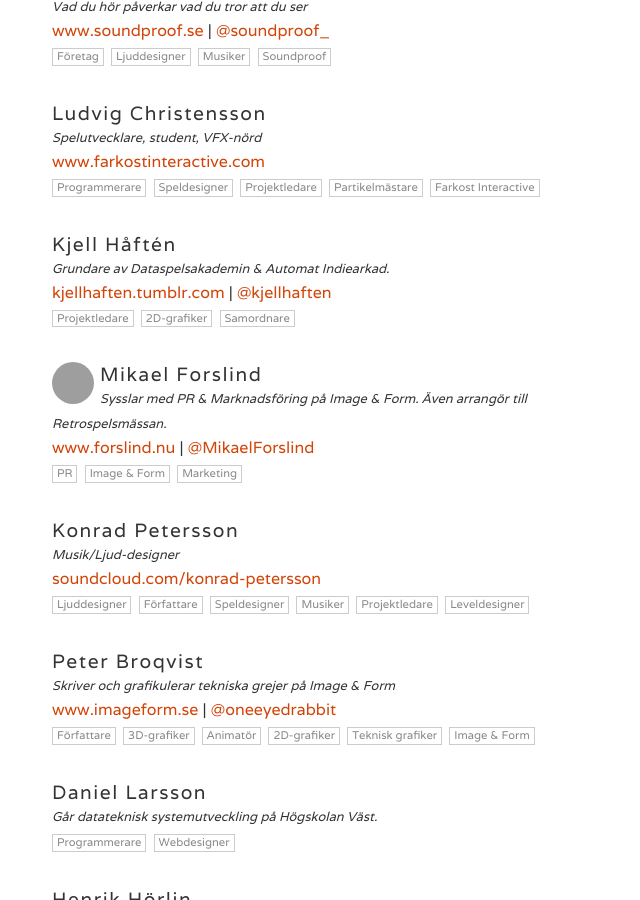
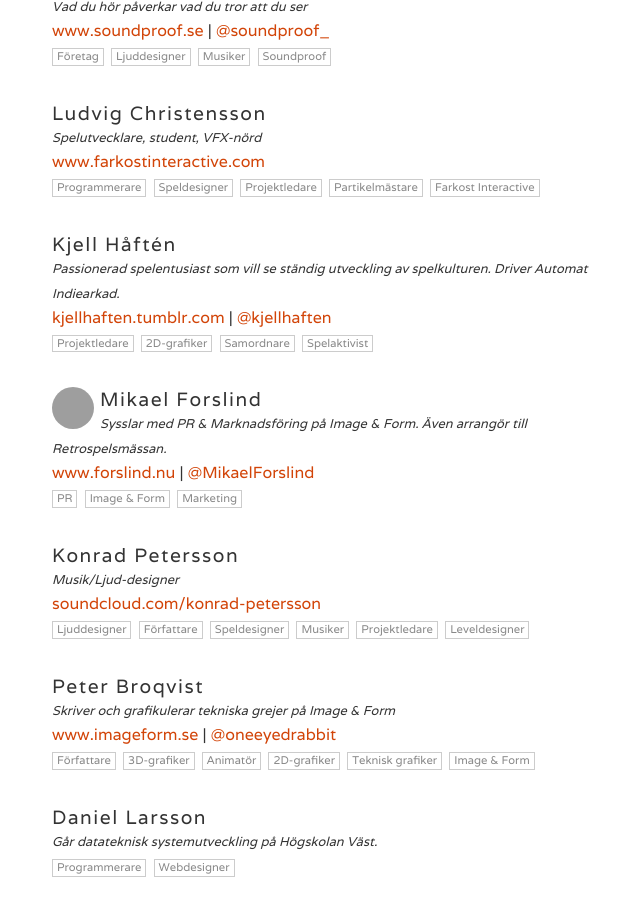
Before and after one commit to indiespel-gbg/indiespel-gbg.github.io, a Jekyll site: the page built from medlemmar.html, in a window 1280 px wide and 900 px high, scrolled down 4758 px. Shown: the whole window, without its empty margins (304-944 px from the left). Built offline with Jekyll 4.4.1, drawn with Linux system fonts in a browser that asks for light colours; some of the changed text lies outside the part shown; grey boxes are pictures that could not be loaded.

Commit message:
updated bio for Kjell Håftén + Patrik Liljecrantz

```diff
--- a/_data/members.yml
+++ b/_data/members.yml
@@ -237,13 +237,14 @@
   - Image & Form
 
 - name: Kjell Håftén
-  bio: Grundare av Dataspelsakademin & Automat Indiearkad.
+  bio: Passionerad spelentusiast som vill se ständig utveckling av spelkulturen. Driver Automat Indiearkad.
   website: kjellhaften.tumblr.com
   twitter: kjellhaften
   tags:
   - Projektledare
   - 2D-grafiker
   - Samordnare
+  - Spelaktivist
 
 - name: Daniel Kvarfordt
   bio: Student med stort spelintresse. Gör spel och program på fritiden. Utvecklar och säljer editorn PyxelEdit.
@@ -297,7 +298,6 @@
 
 - name: Patrik Liljecrantz
   bio: En av grundarna till Free Lunch Design, tidigare känt som Muskedunder.
-  website: www.freelunchdesign.com
   twitter: PLiljecrantz
   email: patrik.liljecrantz@gmail.com
   gravatar: eab7e0acb7444f1bad087f4305b6b5b7
```
